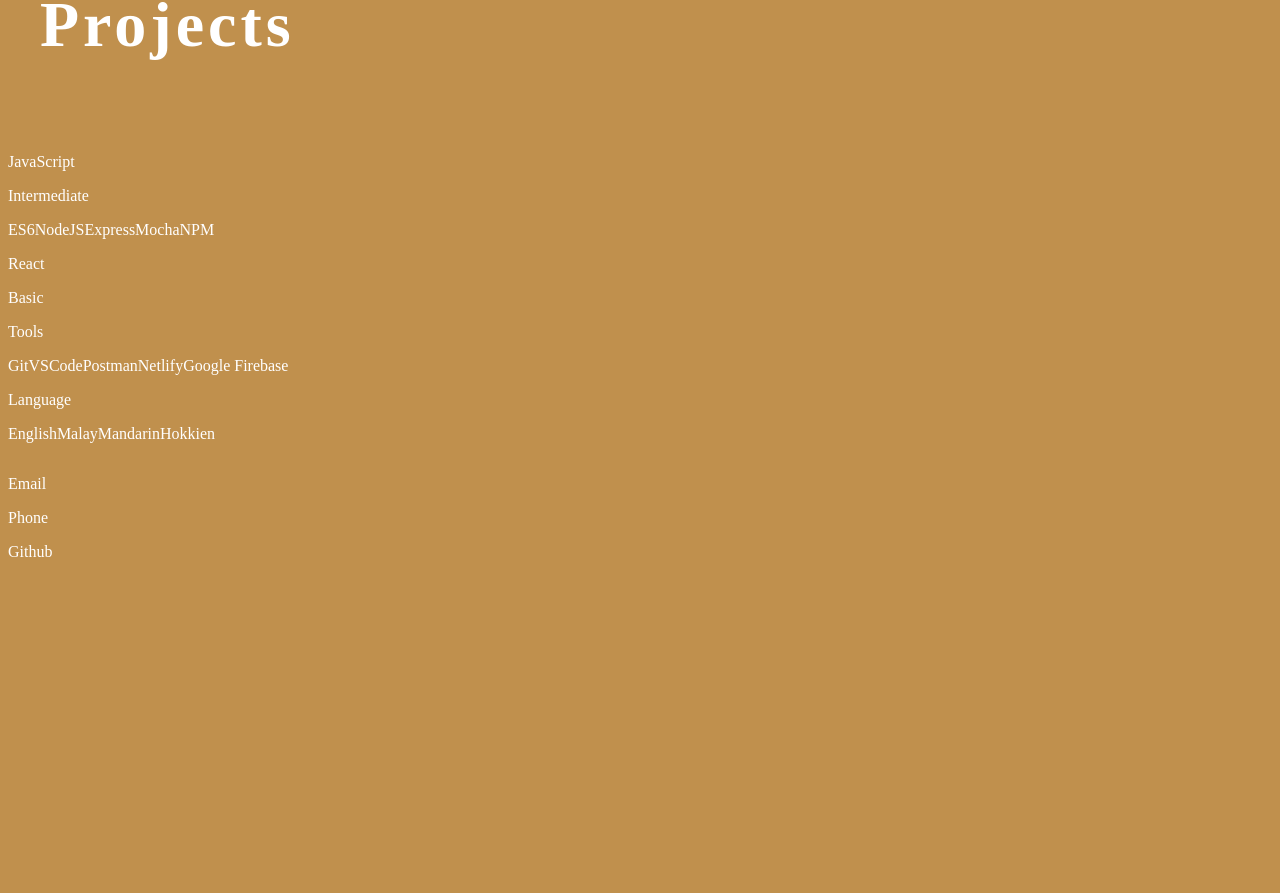
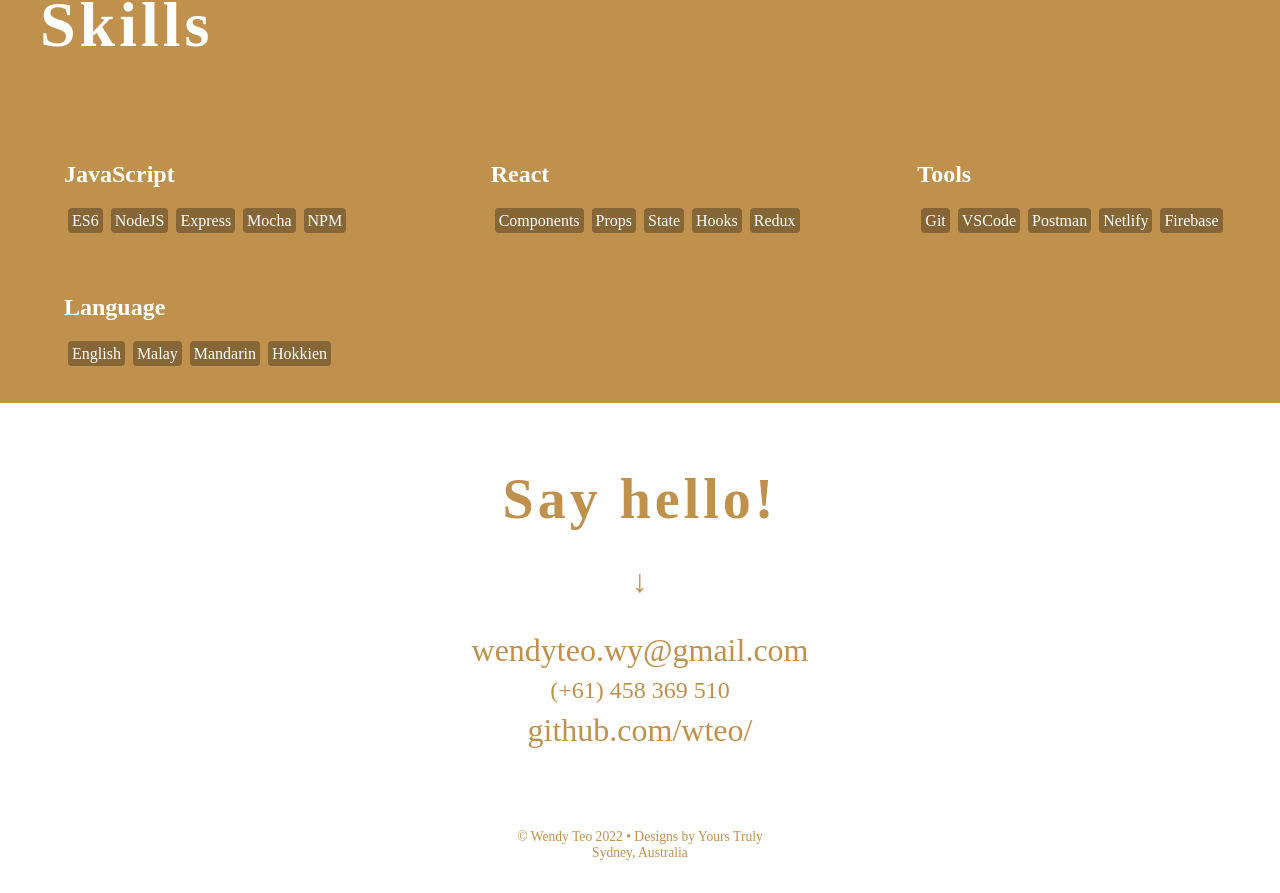
Before and after one commit to wteo/resumev2, a React (Create React App) app: page / in a window 1280 px wide. Shown: the part 3328-4221 px from the top of the page. Before the commit the page ends 3913 px from the top, so only its background shows below. Built offline with nearby package versions, Linux system fonts and the light colour scheme.

Commit message:
added styling to Footer and Skills components

```diff
--- a/src/components/Footer/Footer.js
+++ b/src/components/Footer/Footer.js
@@ -4,10 +4,14 @@ import styles from './Footer.module.css';
 
 function Footer() {
     return (
-        <div classname={styles.FooterStyling}>
-            <p>Email</p>
-            <p>Phone</p>
-            <p>Github</p>
+        <div className={styles.footerStyling}>
+            <p id={styles.contactLine}>Say hello!</p>
+            <p>↓</p>
+            <p id={styles.email}>wendyteo.wy@gmail.com</p>
+            <p id={styles.phone}>(+61) 458 369 510</p>
+            <p id={styles.github}>github.com/wteo/</p>
+            <p id={styles.copyright}>© Wendy Teo 2022 •  Designs by Yours Truly</p>
+            <p id={styles.place}>Sydney, Australia</p>
         </div>
     );
 }
--- a/src/components/Footer/Footer.module.css
+++ b/src/components/Footer/Footer.module.css
@@ -1,10 +1,49 @@
-.FooterStyling {
-    flex: 1;
-    display: grid;
-    grid-template-columns: 1fr;
+.footerStyling {
     background-color: var(--alternate-background-color);
-    color: var(--alternate-p-text-color);
-    padding-bottom: 5rem;
+    padding-top: 2rem;
+    padding-bottom: 2rem;
     margin-right: -0.5rem;
     margin-left: -0.5rem;
+    margin-bottom: -2rem;
 }
+
+.footerStyling p {
+    color: var(--alternate-p-text-color);
+    margin: auto 0;
+    font-size: 200%;
+    text-align: center;
+}
+
+#contactLine {
+    font-size: 350%;
+    font-weight: bold;
+    letter-spacing: 0.25rem;
+    margin-top: 2rem;
+    padding-bottom: 2rem;
+}
+
+#email {
+    margin-top: 2rem;
+}
+
+#email, #github {
+    transition: text-decoration 0.5s;
+}
+
+#email:hover, #github:hover {
+    text-decoration: underline;
+    cursor: pointer;
+}
+
+#phone {
+    font-size: 150%;
+    padding: 0.5rem;
+}
+
+#copyright {
+    margin-top: 5rem;
+}
+
+#copyright, #place {
+    font-size: 85%;
+}
--- a/src/components/Skills/Skill.js
+++ b/src/components/Skills/Skill.js
@@ -1,11 +1,12 @@
 import React from "react";
+
+import styles from './Skill.module.css';
 
 function Skill(props) {
     return (
-        <div>
-            <p>{props.describedSkill}</p>
-            <p>{props.level}</p>
-            <p>{props.children}</p>
+        <div className={styles.skillContainer}>
+            <p className={styles.describedSkillStyling}>{props.describedSkill}</p>
+            <div className={styles.skillGrid}>{props.children}</div>
         </div>
     );
 }
--- a/src/components/Skills/Skill.module.css
+++ b/src/components/Skills/Skill.module.css
@@ -0,0 +1,16 @@
+.skillContainer {
+    margin-bottom: 2.5rem;
+    padding-left: 3.5rem;
+    display: flex;
+    flex-direction: column;
+}
+
+.describedSkillStyling {
+    font-size: 150%;
+    font-weight: bold;
+    flex: 1;
+}
+
+.skillGrid {
+    flex: 1;
+}
--- a/src/components/Skills/Skills.js
+++ b/src/components/Skills/Skills.js
@@ -3,34 +3,41 @@ import React from 'react';
 import NavTitleStyle from '../../UI/Nav-Title-style';
 import Skill from './Skill';
 
+import styles from './Skills.module.css';
+
 function Skills() {
     return (
         <div>
             <NavTitleStyle navColor='main'>
-                Projects
+                Skills
             </NavTitleStyle>
-            <div>
-                <Skill describedSkill='JavaScript' level='Intermediate'>
-                    <span>ES6</span>
-                    <span>NodeJS</span>
-                    <span>Express</span>
-                    <span>Mocha</span>
-                    <span>NPM</span>
+            <div className={styles.skillsGrid}>
+                <Skill describedSkill='JavaScript'>
+                    <span className={styles.skillsSpanStyling}>ES6</span>
+                    <span className={styles.skillsSpanStyling}>NodeJS</span>
+                    <span className={styles.skillsSpanStyling}>Express</span>
+                    <span className={styles.skillsSpanStyling}>Mocha</span>
+                    <span className={styles.skillsSpanStyling}>NPM</span>
                 </Skill>
-                <Skill describedSkill='React' level='Basic'>
+                <Skill describedSkill='React'>
+                    <span className={styles.skillsSpanStyling}>Components</span>
+                    <span className={styles.skillsSpanStyling}>Props</span>
+                    <span className={styles.skillsSpanStyling}>State</span>
+                    <span className={styles.skillsSpanStyling}>Hooks</span>
+                    <span className={styles.skillsSpanStyling}>Redux</span>
                 </Skill>
                 <Skill describedSkill='Tools'>
-                    <span>Git</span>
-                    <span>VSCode</span>
-                    <span>Postman</span>
-                    <span>Netlify</span>
-                    <span>Google Firebase</span>
+                    <span className={styles.skillsSpanStyling}>Git</span>
+                    <span className={styles.skillsSpanStyling}>VSCode</span>
+                    <span className={styles.skillsSpanStyling}>Postman</span>
+                    <span className={styles.skillsSpanStyling}>Netlify</span>
+                    <span className={styles.skillsSpanStyling}>Firebase</span>
                 </Skill>
                 <Skill describedSkill='Language'>
-                    <span>English</span>
-                    <span>Malay</span>
-                    <span>Mandarin</span>
-                    <span>Hokkien</span>
+                    <span className={styles.skillsSpanStyling}>English</span>
+                    <span className={styles.skillsSpanStyling}>Malay</span>
+                    <span className={styles.skillsSpanStyling}>Mandarin</span>
+                    <span className={styles.skillsSpanStyling}>Hokkien</span>
                 </Skill>
             </div>
         </div>
--- /dev/null
+++ b/src/components/Skills/Skills.module.css
@@ -0,0 +1,28 @@
+.skillsGrid {
+    display: grid;
+    grid-template-columns: 1fr 1fr 1fr;
+    column-gap: 1rem;;
+}
+
+.skillsSpanStyling {
+    margin-top: 1rem;
+    color: var(--main-p-text-color);
+    background-color: rgba(0, 0, 0, 0.3);
+    padding: 0.25rem;
+    margin: 0.25rem;
+    border-radius: 0.25rem;
+}
+
+@media (max-width: 780px) {
+    .skillsGrid {
+        display: grid;
+        grid-template-columns: 1fr;
+        column-gap: 1rem;;
+    }
+}
+
+@media (max-width: 1150px) and (min-width: 779px) {
+    .skillsGrid {
+        grid-template-columns: 1fr 1fr;
+    }
+}
--- a/src/index.css
+++ b/src/index.css
@@ -13,6 +13,7 @@
   --hover-header-background-color: #596795;
   --hover-main-background-color: rgb(236, 191, 129);
   --alternate-background-color: white;
+  --footer-background-color: #455073;
 }
 
 body {
```
Also changed, not shown: 1 other file (tests, documents, lock files or other folders).
